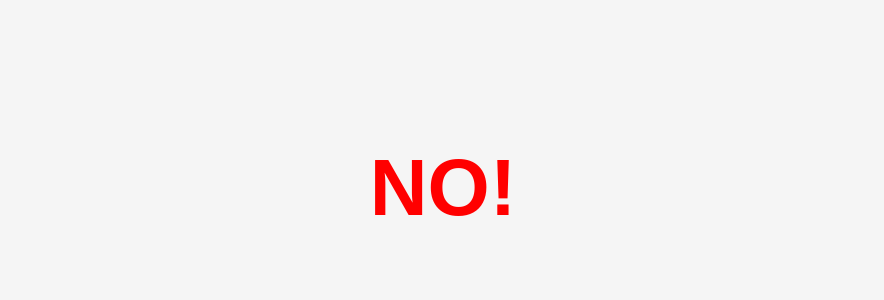
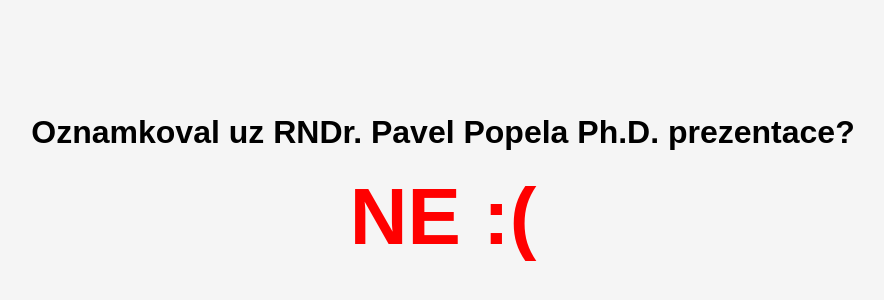
Before and after one commit to osickaJ/popela, a plain HTML site: page index.html in a window 1280 px wide. Shown: the part 212-512 px from the top of the page, without its empty margins (197-1081 px from the left). Drawn offline with Linux system fonts and the light colour scheme.

Commit message:
Update index.html

```diff
--- a/index.html
+++ b/index.html
@@ -7,6 +7,7 @@
     <style>
         body {
             display: flex;
+            flex-direction: column;
             justify-content: center;
             align-items: center;
             height: 100vh;
@@ -16,13 +17,19 @@
             color: #333;
         }
         h1 {
+            font-size: 2rem;
+            color: #000;
+            margin: 0 0 20px 0;
+        }
+        h2 {
             font-size: 5rem;
-            text-align: center;
             color: #ff0000;
+            margin: 0;
         }
     </style>
 </head>
 <body>
-    <h1>NO!</h1>
+    <h1>Oznamkoval uz RNDr. Pavel Popela Ph.D. prezentace?</h1>
+    <h2>NE :(</h2>
 </body>
 </html>
```
